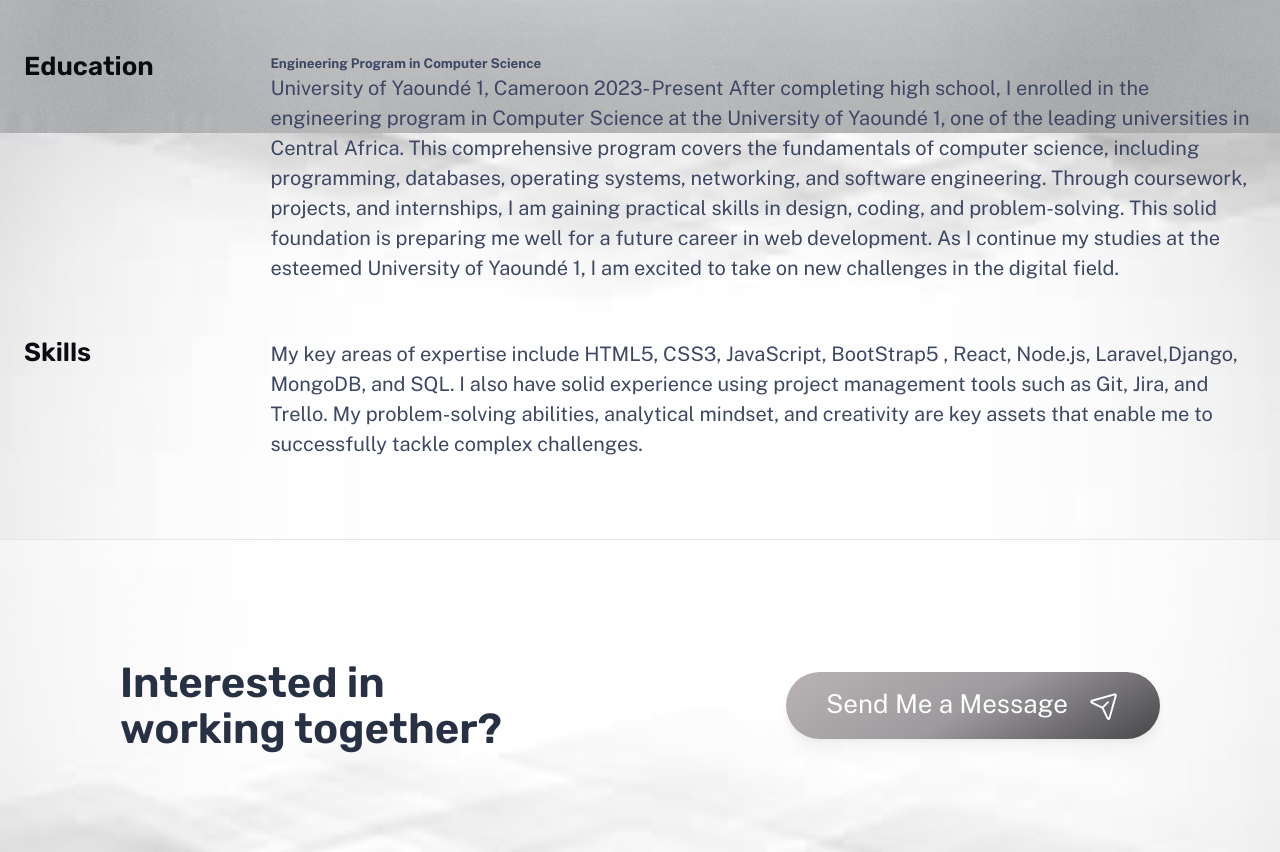
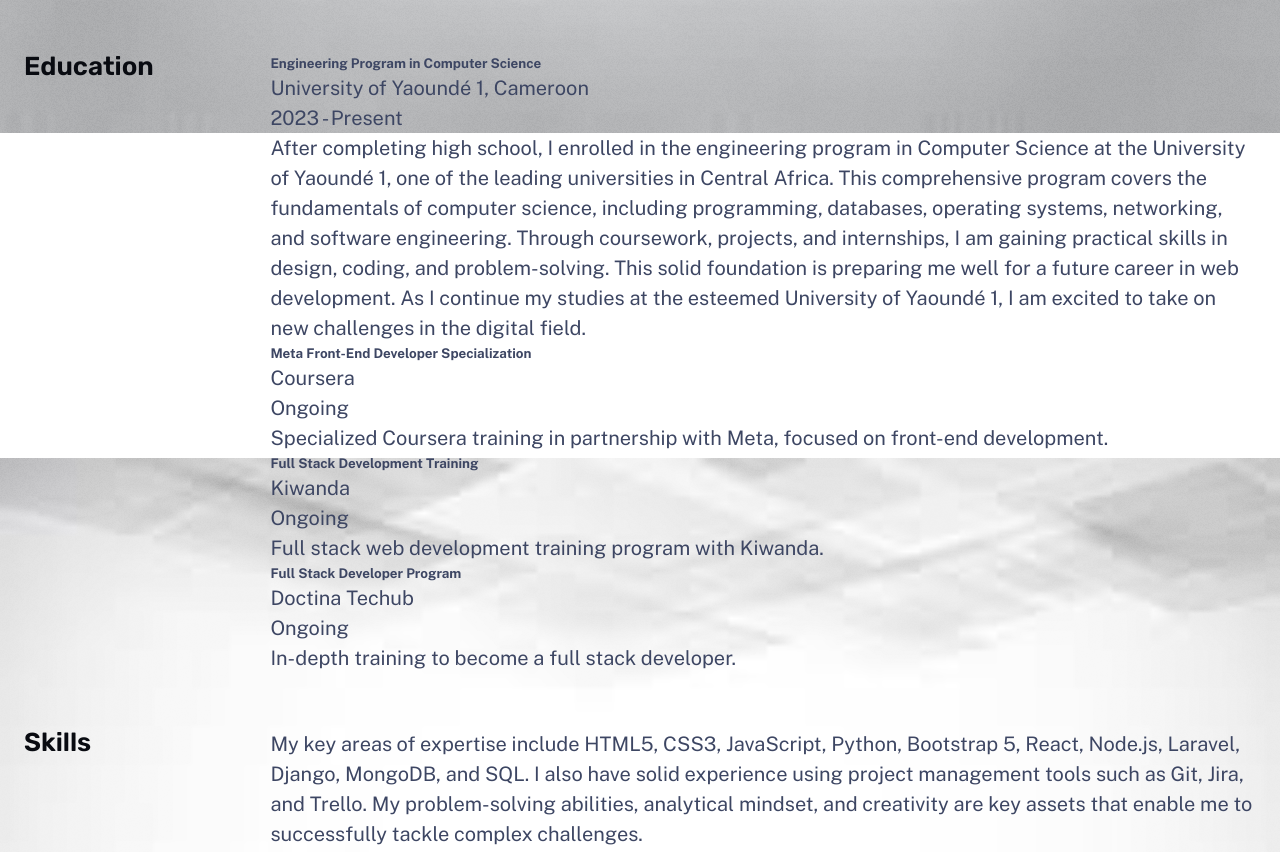
Before and after one commit to salahoudineayoubi/simplePorfolio, an Astro site: page /about in a window 1280 px wide. Shown: the part 1675-2527 px from the top of the page. Built offline with nearby package versions, Linux system fonts and the light colour scheme; Astro itself is replaced by a stand-in of ours.

Commit message:
Une nouvelle mise a jours

```diff
--- a/src/pages/about.astro
+++ b/src/pages/about.astro
@@ -44,25 +44,53 @@
 
 					<h6>Engineering Program in Computer Science</h6>
 					<p>
-						University of Yaoundé 1, Cameroon
-2023- Present
+						University of Yaoundé 1, Cameroon<br>
+						2023 - Present
+					</p>
+					<p>
+						After completing high school, I enrolled in the engineering program in Computer Science at the University of Yaoundé 1, one of the leading universities in Central Africa.
+						This comprehensive program covers the fundamentals of computer science, including programming, databases, operating systems, networking, and software engineering.
+						Through coursework, projects, and internships, I am gaining practical skills in design, coding, and problem-solving. This solid foundation is preparing me well for a future career in web development.
+						As I continue my studies at the esteemed University of Yaoundé 1, I am excited to take on new challenges in the digital field.
+					</p>
 
-After completing high school, I enrolled in the engineering program in Computer Science at the University of Yaoundé 1, one of the leading universities in Central Africa.
+					<h6>Meta Front-End Developer Specialization</h6>
+					<p>
+						Coursera<br>
+						Ongoing
+					</p>
+					<p>
+						Specialized Coursera training in partnership with Meta, focused on front-end development.
+					</p>
 
-This comprehensive program covers the fundamentals of computer science, including programming, databases, operating systems, networking, and software engineering.
+					<h6>Full Stack Development Training</h6>
+					<p>
+						Kiwanda<br>
+						Ongoing
+					</p>
+					<p>
+						Full stack web development training program with Kiwanda.
+					</p>
 
-Through coursework, projects, and internships, I am gaining practical skills in design, coding, and problem-solving. This solid foundation is preparing me well for a future career in web development.
+					<h6>Full Stack Developer Program</h6>
+					<p>
+						Doctina Techub<br>
+						Ongoing
+					</p>
+					<p>
+						In-depth training to become a full stack developer.
+					</p>
 
-As I continue my studies at the esteemed University of Yaoundé 1, I am excited to take on new challenges in the digital field.
-
-
-						</p>
-
+				</div>
 			</section>
 			<section>
 				<h2 class="section-title">Skills</h2>
 				<div class="content">
-					<p>My key areas of expertise include HTML5, CSS3, JavaScript, BootStrap5 , React, Node.js, Laravel,Django, MongoDB, and SQL. I also have solid experience using project management tools such as Git, Jira, and Trello. My problem-solving abilities, analytical mindset, and creativity are key assets that enable me to successfully tackle complex challenges.</p>
+					<p>
+						My key areas of expertise include HTML5, CSS3, JavaScript, Python, Bootstrap 5, React, Node.js, Laravel, Django, MongoDB, and SQL.
+						I also have solid experience using project management tools such as Git, Jira, and Trello.
+						My problem-solving abilities, analytical mindset, and creativity are key assets that enable me to successfully tackle complex challenges.
+					</p>
 				</div>
 			</section>
 		</main>
```
Also changed, not shown: src/pages/index.astro (+16 -9 lines), public/assets/portrait.jpg, 1 other file.
